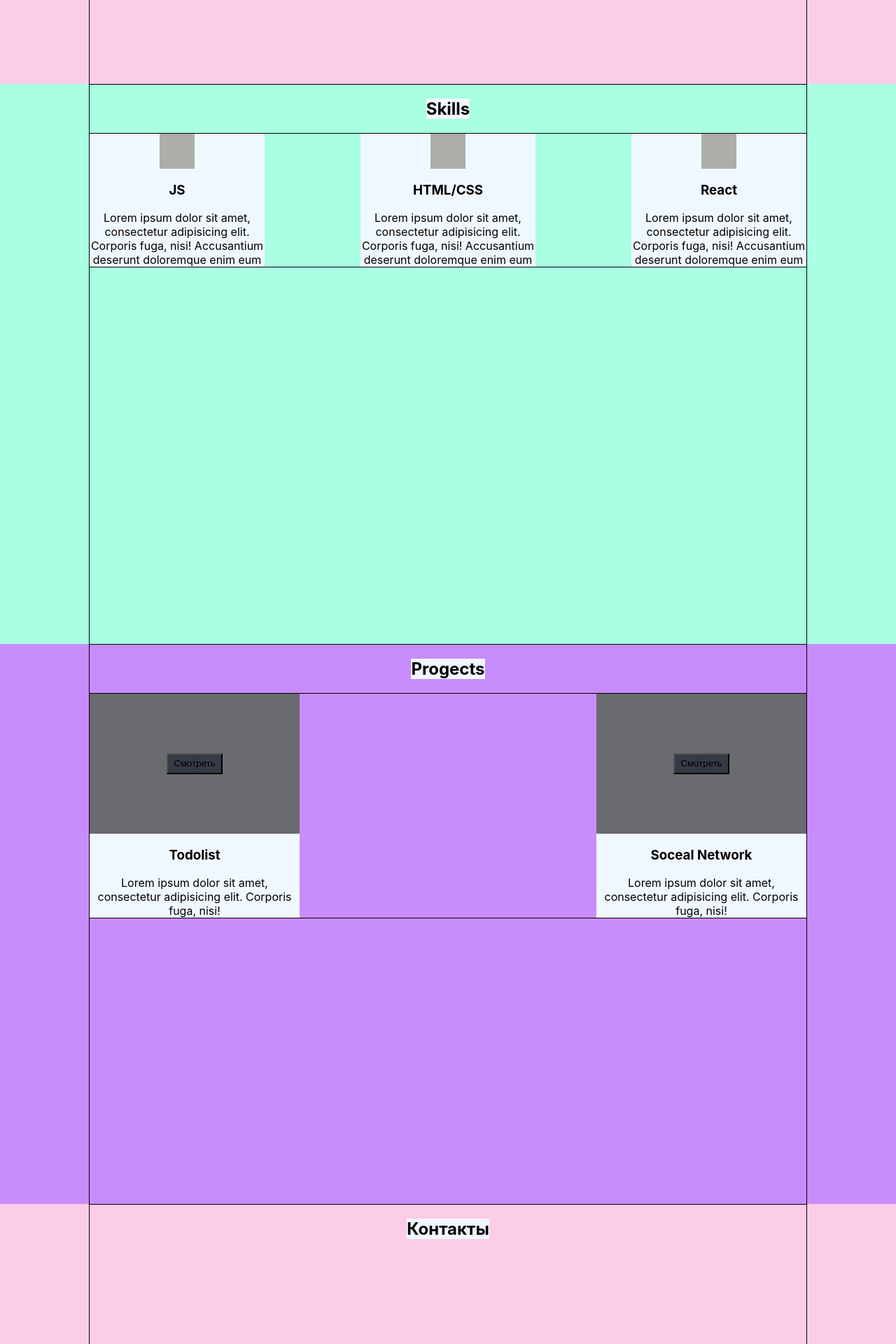
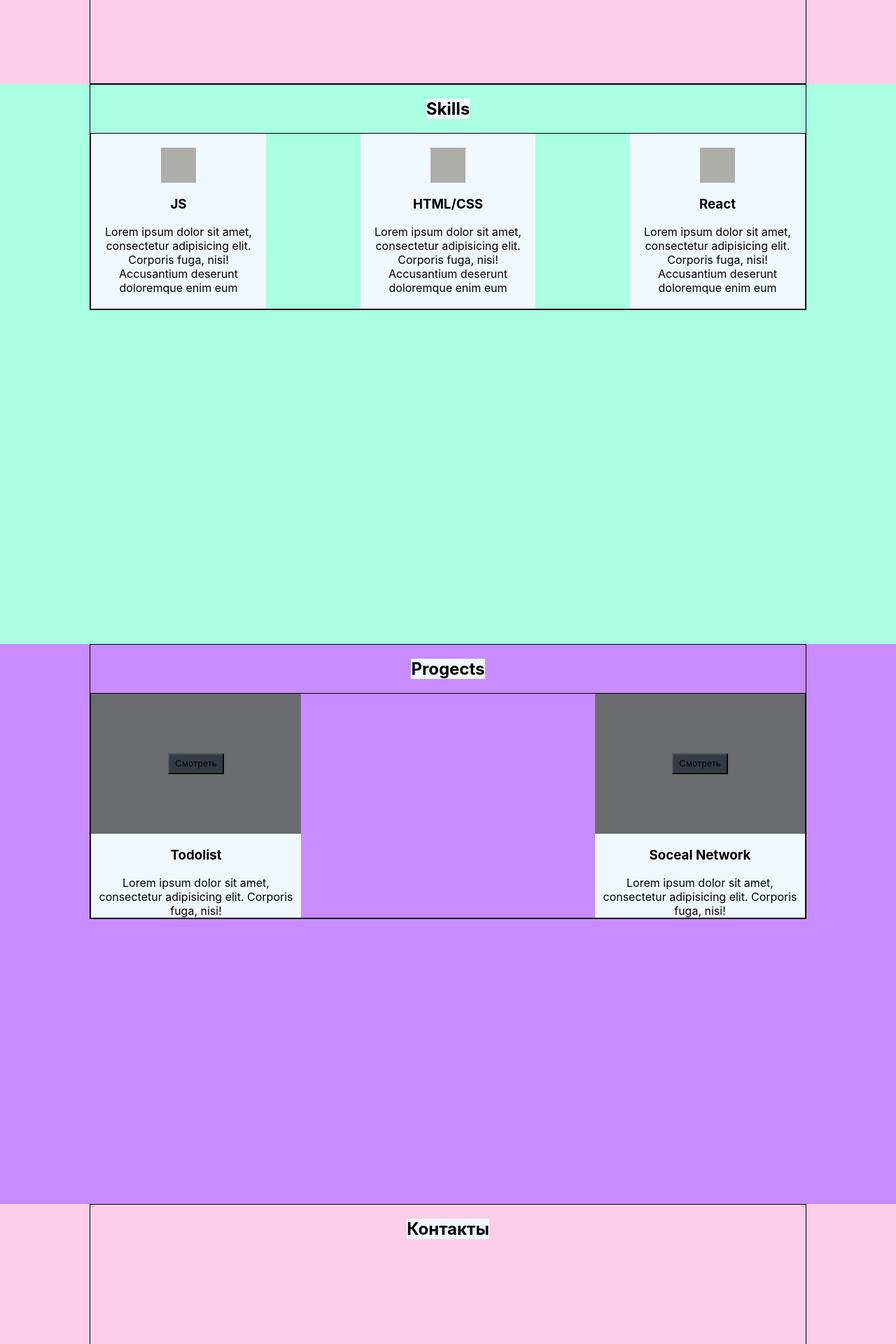
Before and after one commit to anatoliy0707/portfolio, a React (Create React App) app: page / in a window 1280 px wide. Shown: the part 760-2680 px from the top of the page at 70% size. Built offline with nearby package versions, Linux system fonts and the light colour scheme.

Commit message:
fixed mobile version

```diff
--- a/package.json
+++ b/package.json
@@ -37,5 +37,8 @@
       "last 1 firefox version",
       "last 1 safari version"
     ]
+  },
+  "devDependencies": {
+    "gh-pages": "^3.2.3"
   }
 }
--- a/src/App.css
+++ b/src/App.css
@@ -0,0 +1,3 @@
+* {
+    box-sizing: border-box;
+}
--- a/src/contacts/Contacts.module.css
+++ b/src/contacts/Contacts.module.css
@@ -12,7 +12,7 @@
 }
 
 .form {
-    width: 400px;
+    width: 280px;
     height: 220px;
     border: 1px solid;
     display: flex;
@@ -22,7 +22,10 @@
 
 input {
     background-color: #ceced5;
+    height: 25px;
 }
 
 textarea {
-    background-color: #ceced5;}
+    background-color: #ceced5;
+
+}
--- a/src/footer/Footer.module.css
+++ b/src/footer/Footer.module.css
@@ -16,7 +16,7 @@
 }
 
 .iconBlock {
-    width: 300px;
+    width: 280px;
     background-color: aliceblue;
     display: flex;
     align-items: center;
--- a/src/progect/Progect.module.css
+++ b/src/progect/Progect.module.css
@@ -7,7 +7,7 @@
 }
 
 .icon {
-    width: 300px;
+    width: 100%;
     height: 200px;
     background-color: #696b6f;
     display: flex;
--- a/src/progects/Progects.module.css
+++ b/src/progects/Progects.module.css
@@ -1,5 +1,5 @@
 .progectBlock {
-    height: 100vh;
+    min-height: 100vh;
     background-color: #c98cfc;
 }
 
--- a/src/skill/Skill.module.css
+++ b/src/skill/Skill.module.css
@@ -4,6 +4,7 @@
     display: flex;
     flex-direction: column;
     align-items: center;
+    padding: 20px;
 }
 
 .icon {
--- a/src/skills/Skills.module.css
+++ b/src/skills/Skills.module.css
@@ -1,5 +1,5 @@
 .skillsBlock {
-    height: 100vh;
+    min-height: 100vh;
     background-color: #a8ffe1;
 }
 
```
Also changed, not shown: 1 other file (tests, documents, lock files or other folders).
